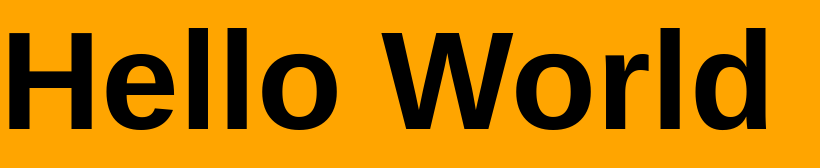
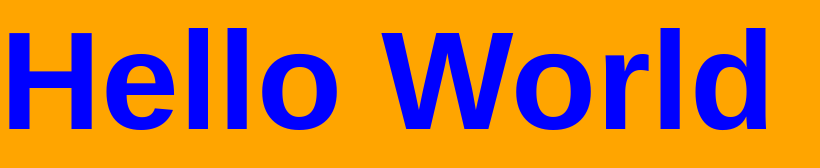
Before and after one commit to alessandrasorrentino/alessandrasorrentino.github.io, a plain HTML site: page index.html in a window 1280 px wide. Shown: the whole page, without its empty margins (0-820 px from the left). Drawn offline with Linux system fonts and the light colour scheme.

Commit message:
Update index.html

```diff
--- a/index.html
+++ b/index.html
@@ -12,13 +12,10 @@
 			margin:0;
 			padding:0;
 		}
-		h1{
-			font-color: white;
-		}
   </style>
  </head>
  <body style="background-color:orange">
-   <h1>Hello World<h1>
+   <h1 style="color:blue">Hello World<h1>
  </body>
  <script type="text/javascript" type="text/javascript">
  <!-- to do -->
```
